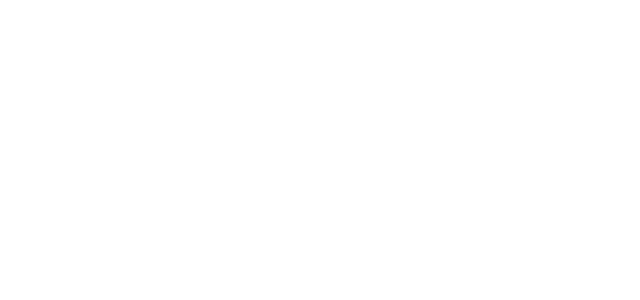
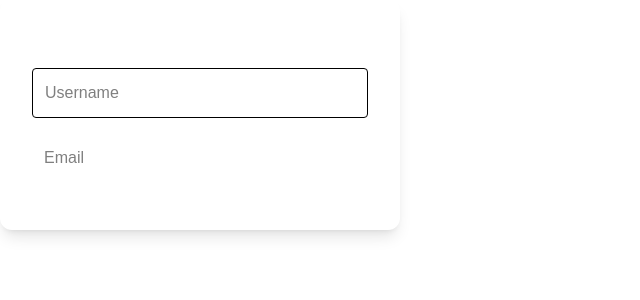
Before and after one commit to Keerthi-2025/Book-Management, a Next.js app in the folder Frontend/book/: page /Auth/admin-signup in a window 1280 px wide. Shown: the top 300 px of the page, without its empty margins (0-640 px from the left). Built offline with nearby package versions, Linux system fonts and the light colour scheme.

Commit message:
added input tags

```diff
--- a/Frontend/book/app/Auth/admin-signup/page.jsx
+++ b/Frontend/book/app/Auth/admin-signup/page.jsx
@@ -1,5 +1,6 @@
+"use client";
 import { adminSignup } from "@/app/lib/api/authApi";
-import { useRouter } from "next/router";
+import { useRouter } from "next/navigation";
 import { useState } from "react";
 
 
@@ -33,6 +34,34 @@
 
         }, 1500);
 
+    }
 
-    }
-}
+    return(
+    <div >
+        <div className="w-[400px] p-8 rounded-xl shadow-lg">
+            <h1 className="text-3xl font-bold text-white">Admin Signup</h1>
+
+            <form>
+
+                <input
+                type="text"
+                placeholder="Username"
+                className="w-full border p-3 rounded mb-4 text-black bg-white"
+                value={userName}
+                onChange={(e)=>setUserName(e.target.value)}
+                />
+
+
+                <input
+                type="email"
+                placeholder="Email"
+                className="text-black bg-white w-full p-3 rounded  mb-4"
+                value={email}
+                onChange={(e)=>setEmail(e.target.value)}
+                />
+
+            </form>
+        </div>
+    </div>
+)
+};
```
